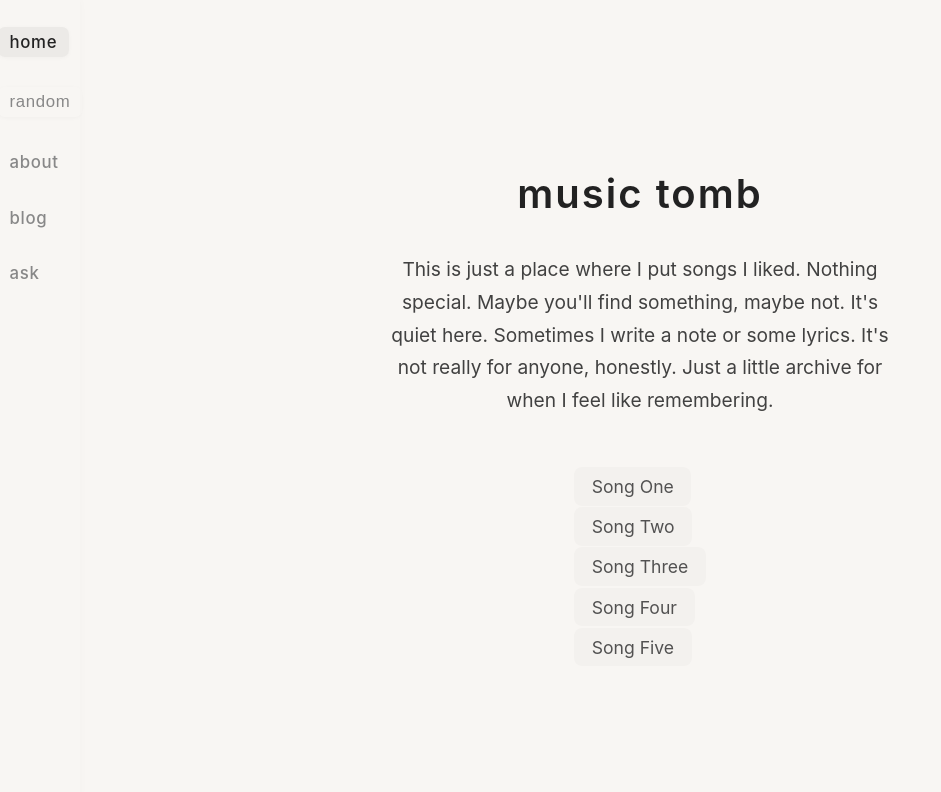
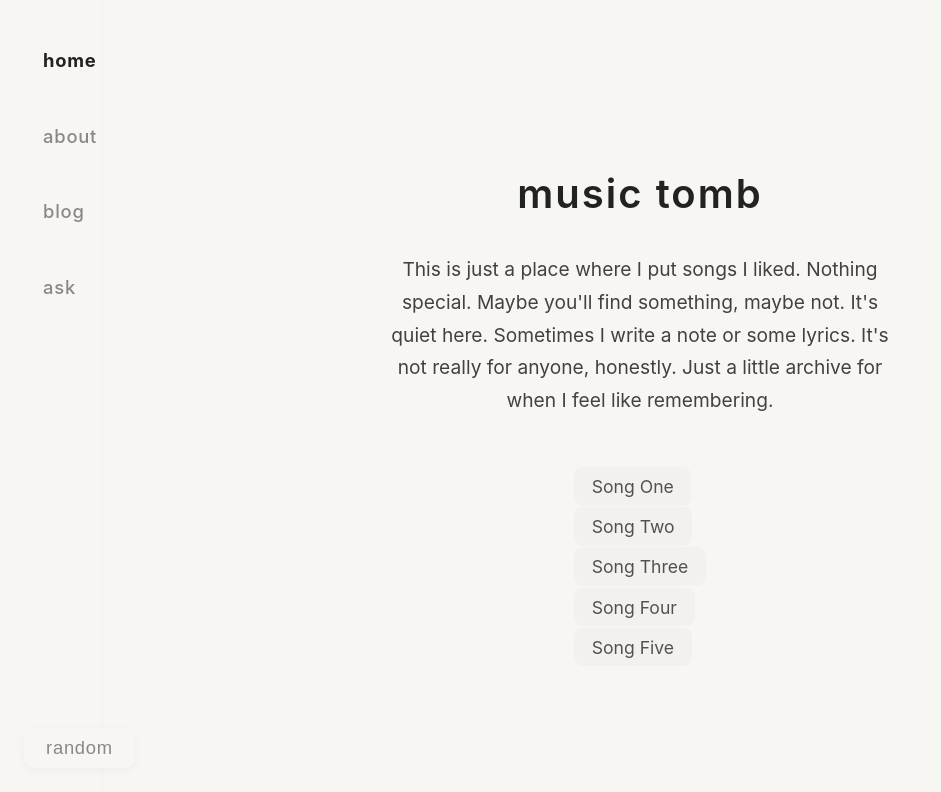
Before and after one commit to cnehm006/music, a React (Create React App) app: page / in a window 1280 px wide. Shown: the top 792 px of the page, without its empty margins (0-941 px from the left). Built offline with nearby package versions, Linux system fonts and the light colour scheme; the HTML template or start-up script is replaced by a standard one.

Commit message:
I hopeyou like this

```diff
--- a/src/App.js
+++ b/src/App.js
@@ -6,11 +6,13 @@ import Navigation from './components/Navigation';
 import About from './components/About';
 import Blog from './components/Blog';
 import Ask from './components/Ask';
+import RandomButton from './components/RandomButton';
 
 function App() {
   return (
     <Router>
       <Navigation />
+      <RandomButton songCount={5} />
       <Routes>
         <Route path="/" element={<Home />} />
         <Route path="/song/:id" element={<SongPage />} />
--- a/src/components/Home.js
+++ b/src/components/Home.js
@@ -43,13 +43,8 @@ const SongLink = styled.a`
   padding: 0.5em 1em;
   border-radius: 8px;
   background: #f3f1ee;
-  transition: background 0.2s, color 0.2s;
   opacity: 0.92;
-  &:hover, &:focus {
-    background: #e0dedb;
-    color: #111;
-    outline: none;
-  }
+  /* No hover/focus styles for true minimalism */
 `;
 
 function Home() {
--- a/src/components/Navigation.js
+++ b/src/components/Navigation.js
@@ -1,18 +1,18 @@
 import React from 'react';
 import styled from 'styled-components';
-import { NavLink, useNavigate } from 'react-router-dom';
+import { NavLink } from 'react-router-dom';
 
 const Nav = styled.nav`
   position: fixed;
   left: 0;
   top: 0;
   height: 100vh;
-  width: 80px;
+  width: 100px;
   background: #f8f6f3;
   display: flex;
   flex-direction: column;
-  align-items: center;
-  padding: 2rem 0;
+  align-items: flex-start;
+  padding: 2.5rem 0 2.5rem 1.2rem;
   box-shadow: 1px 0 8px rgba(0,0,0,0.02);
   z-index: 100;
   @media (max-width: 600px) {
@@ -22,7 +22,8 @@ const Nav = styled.nav`
     top: 0;
     left: 0;
     box-shadow: 0 1px 8px rgba(0,0,0,0.02);
-    padding: 0 1rem;
+    padding: 0 1.2rem;
+    align-items: center;
   }
 `;
 
@@ -33,70 +34,52 @@ const NavList = styled.ul`
   display: flex;
   flex-direction: column;
   gap: 2.2rem;
+  width: 100%;
   @media (max-width: 600px) {
     flex-direction: row;
     gap: 1.5rem;
     align-items: center;
     height: 100%;
+    width: auto;
   }
 `;
 
-const NavItem = styled.li``;
+const NavItem = styled.li`
+  width: 100%;
+`;
 
 const NavButton = styled(NavLink)`
+  display: block;
   color: #888;
   text-decoration: none;
-  font-size: 1.05rem;
+  font-size: 1.15rem;
   font-weight: 500;
   letter-spacing: 0.04em;
-  padding: 0.3em 0.7em;
-  border-radius: 7px;
-  transition: background 0.18s, color 0.18s, box-shadow 0.18s;
+  padding: 0.5em 1.2em;
+  border-radius: 10px;
+  margin-left: 0.1em;
+  transition: color 0.18s, font-weight 0.18s;
   background: transparent;
   outline: none;
   &.active {
     color: #222;
-    background: #eceae7;
-    box-shadow: 0 1px 4px rgba(0,0,0,0.03);
+    font-weight: 700;
+    background: transparent;
+    box-shadow: none;
   }
   &:hover, &:focus {
     color: #222;
-    background: #e0dedb;
+    background: transparent;
+    font-weight: 600;
   }
 `;
 
-const RandomButton = styled.button`
-  color: #888;
-  background: transparent;
-  border: none;
-  font-size: 1.05rem;
-  font-weight: 500;
-  letter-spacing: 0.04em;
-  padding: 0.3em 0.7em;
-  border-radius: 7px;
-  transition: background 0.18s, color 0.18s, box-shadow 0.18s;
-  cursor: pointer;
-  outline: none;
-  &:hover, &:focus {
-    color: #222;
-    background: #e0dedb;
-  }
-`;
-
-function Navigation({ songCount = 5 }) {
-  const navigate = useNavigate();
-  const goRandom = () => {
-    const randomId = Math.floor(Math.random() * songCount) + 1;
-    navigate(`/song/${randomId}`);
-  };
+function Navigation() {
   return (
     <Nav>
       <NavList>
         <NavItem>
           <NavButton to="/">home</NavButton>
-        </NavItem>
-        <NavItem>
-          <RandomButton onClick={goRandom}>random</RandomButton>
         </NavItem>
         <NavItem>
           <NavButton to="/about">about</NavButton>
--- /dev/null
+++ b/src/components/RandomButton.js
@@ -0,0 +1,44 @@
+import React from 'react';
+import styled from 'styled-components';
+import { useNavigate } from 'react-router-dom';
+
+const Button = styled.button`
+  position: fixed;
+  left: 24px;
+  bottom: 32px;
+  z-index: 200;
+  color: #888;
+  background: #f8f6f3;
+  border: none;
+  font-size: 1.15rem;
+  font-weight: 500;
+  letter-spacing: 0.04em;
+  padding: 0.5em 1.2em;
+  border-radius: 10px;
+  box-shadow: 0 2px 8px rgba(0,0,0,0.04);
+  transition: color 0.18s, font-weight 0.18s, box-shadow 0.18s;
+  cursor: pointer;
+  outline: none;
+  &:hover, &:focus {
+    color: #222;
+    font-weight: 600;
+    box-shadow: 0 4px 16px rgba(0,0,0,0.07);
+  }
+  @media (max-width: 600px) {
+    left: 16px;
+    bottom: 16px;
+    font-size: 1rem;
+    padding: 0.5em 1em;
+  }
+`;
+
+function RandomButton({ songCount = 5 }) {
+  const navigate = useNavigate();
+  const goRandom = () => {
+    const randomId = Math.floor(Math.random() * songCount) + 1;
+    navigate(`/song/${randomId}`);
+  };
+  return <Button onClick={goRandom}>random</Button>;
+}
+
+export default RandomButton;
```
